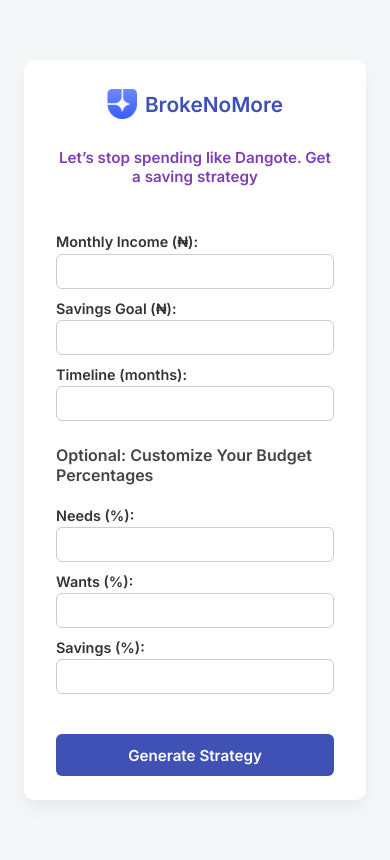
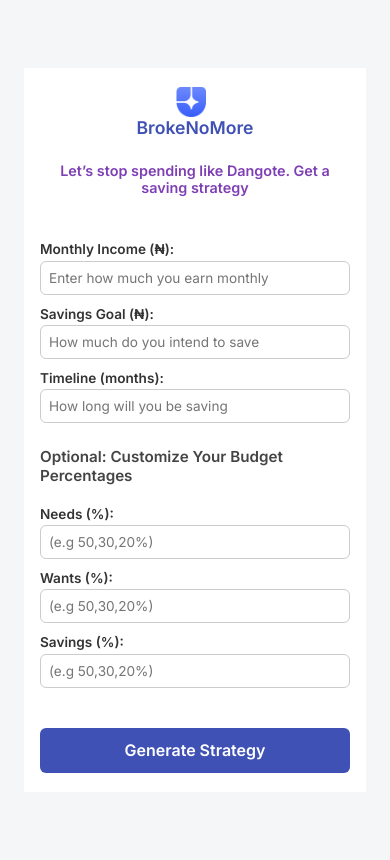
Before and after one commit to OkekeKachi/Personal-Finance-Expert-System, a Flask app: page / in a window 390 px wide. Run offline with Flask 3, Linux system fonts and the light colour scheme.

Commit message:
made inputs clear and improved responsiveness

```diff
--- a/static/style.css
+++ b/static/style.css
@@ -20,6 +20,7 @@
     width: 100%;
     max-width: 500px;
 }
+
 
 h4 {
     margin-top: 1.5rem;
@@ -80,6 +81,8 @@
     align-items: center;
     justify-content: center;
     margin-bottom: 1.5rem;
+    flex-wrap: wrap;
+    text-align: center;
 }
 
 .logo-container .logo {
@@ -94,9 +97,9 @@
     color: #3f51b5;
 }
 
-.welcomeText {
+/* .welcomeText {
     margin-bottom: 12px;
-}
+} */
 
 .welcomeText p {
     font-weight: 700;
@@ -105,7 +108,7 @@
 }
 
 .error-box {
-    margin: 15px auto;
+    margin-top: 0px;
     padding: 12px 16px;
     max-width: 500px;
     border: 2px solid #e74c3c;
@@ -117,3 +120,56 @@
     font-size: 0.9rem;
     box-shadow: 0 0 8px rgba(231, 76, 60, 0.2);
 }
+
+/* Responsive Design */
+@media (max-width: 600px) {
+    form {
+        padding: 1.2rem;
+    }
+
+    h4 {
+        font-size: 0.95rem;
+    }
+
+    .logo-container {
+        flex-direction: column;
+    }
+
+    .logo-container .logo-text {
+        font-size: 1.1rem;
+    }
+
+    input[type="submit"] {
+        font-size: 0.9rem;
+    }
+
+    .welcomeText p,
+    label,
+    input[type="number"],
+    #error,
+    .error-box {
+        font-size: 0.85rem;
+    }
+}
+/* Make the form take up more space on small screens */
+@media screen and (max-width: 480px) {
+    form {
+        padding: 1.2rem 1rem;
+        max-width: 100%;
+        box-shadow: none;
+        border-radius: 0;
+    }
+
+    .logo-container .logo-text {
+        font-size: 1.1rem;
+    }
+
+    .welcomeText p {
+        font-size: 0.9rem;
+    }
+
+    input[type="submit"] {
+        font-size: 1rem;
+        padding: 0.8rem;
+    }
+}
--- a/templates/index.html
+++ b/templates/index.html
@@ -6,6 +6,8 @@
     <title>Budget Planner</title>
     <link href="https://fonts.googleapis.com/css2?family=Inter:wght@400;600&display=swap" rel="stylesheet">
     <link rel="stylesheet" href="{{ url_for('static', filename='style.css') }}">
+    <meta name="viewport" content="width=device-width, initial-scale=1.0">
+
 </head>
 
 <body>
@@ -13,32 +15,32 @@
     <form id="budgetForm" action="/result" method="post">
         <div class="logo-container">
             <img src="{{ url_for('static', filename='logo.png') }}" alt="Logo" class="logo" />
-            <span class="logo-text">BrokeNoMore</span><br><br>
+            <span class="logo-text">BrokeNoMore</span>
         </div>
         <div class="welcomeText" align="center">
-            <p>Let’s stop spending like Dangote. Get a saving strategy</p><br>
+            <p>Let’s stop spending like Dangote. Get a saving strategy</p>
         </div>
         <div id="error" class="error-box" style="display: none;"></div>
-
+        <br>
         <label for="income">Monthly Income (₦):</label>
-        <input type="number" name="income" id="income" required>
+        <input type="number" placeholder="Enter how much you earn monthly" name="income" id="income" required>
 
         <label for="goal">Savings Goal (₦):</label>
-        <input type="number" name="goal" id="goal" required>
+        <input type="number" placeholder="How much do you intend to save" name="goal" id="goal" required>
 
         <label for="timeline">Timeline (months):</label>
-        <input type="number" name="timeline" id="timeline" required>
+        <input type="number" placeholder="How long will you be saving" name="timeline" id="timeline" required>
 
         <h4>Optional: Customize Your Budget Percentages</h4>
 
         <label for="needs_pct">Needs (%):</label>
-        <input type="number" name="needs_pct" id="needs_pct" min="0" max="100">
+        <input type="number" placeholder="(e.g 50,30,20%)" name="needs_pct" id="needs_pct" min="0" max="100">
 
         <label for="wants_pct">Wants (%):</label>
-        <input type="number" name="wants_pct" id="wants_pct" min="0" max="100">
+        <input type="number"  placeholder="(e.g 50,30,20%)"name="wants_pct" id="wants_pct" min="0" max="100">
 
         <label for="savings_pct">Savings (%):</label>
-        <input type="number" name="savings_pct" id="savings_pct" min="0" max="100">
+        <input type="number" placeholder="(e.g 50,30,20%)" name="savings_pct" id="savings_pct" min="0" max="100">
 
         <p id="error"></p>
 
```
Also changed, not shown: templates/result.html (+11 -8 lines), static/comparison.png, static/pie(1).png, static/pie.png.
